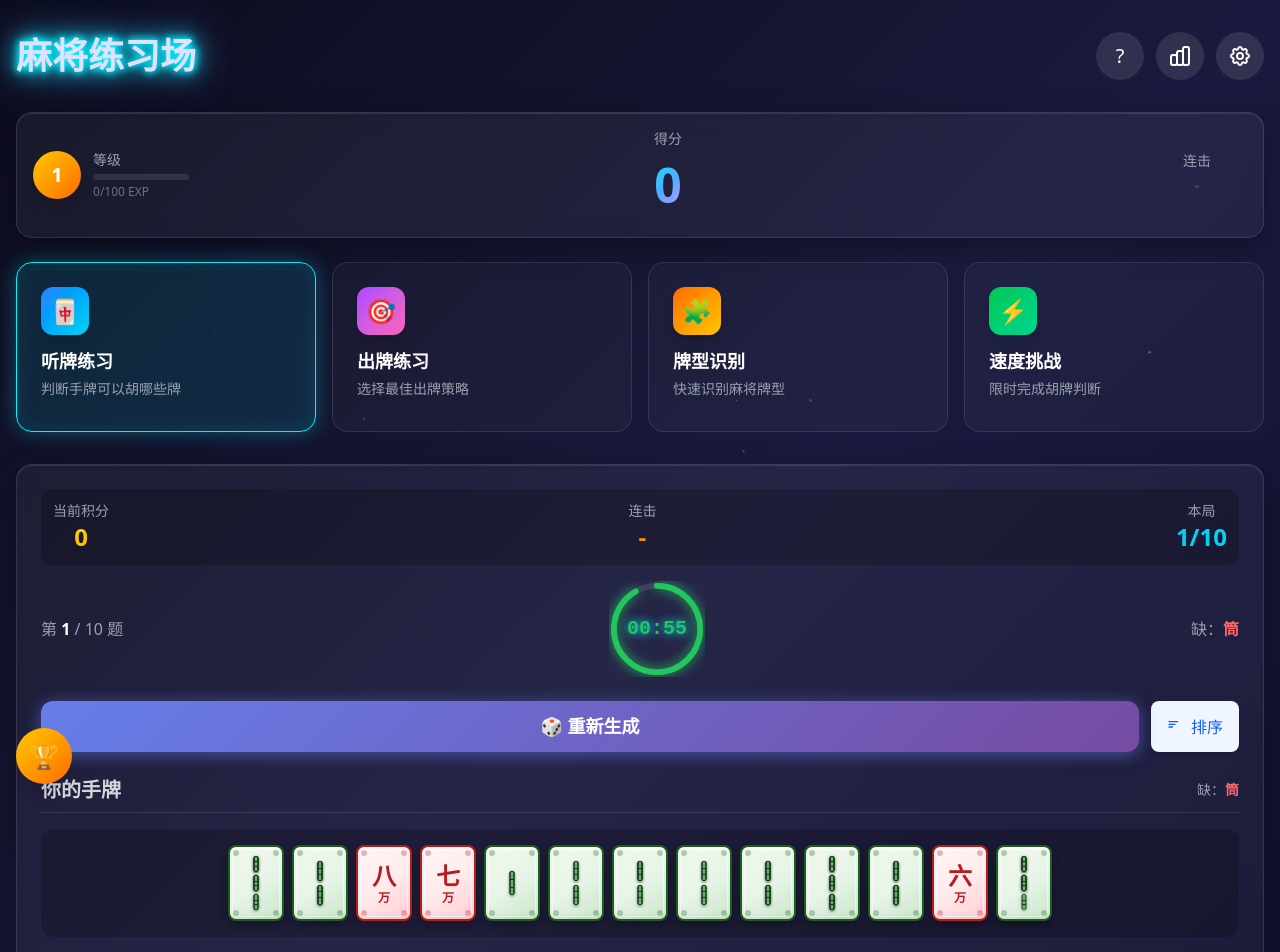
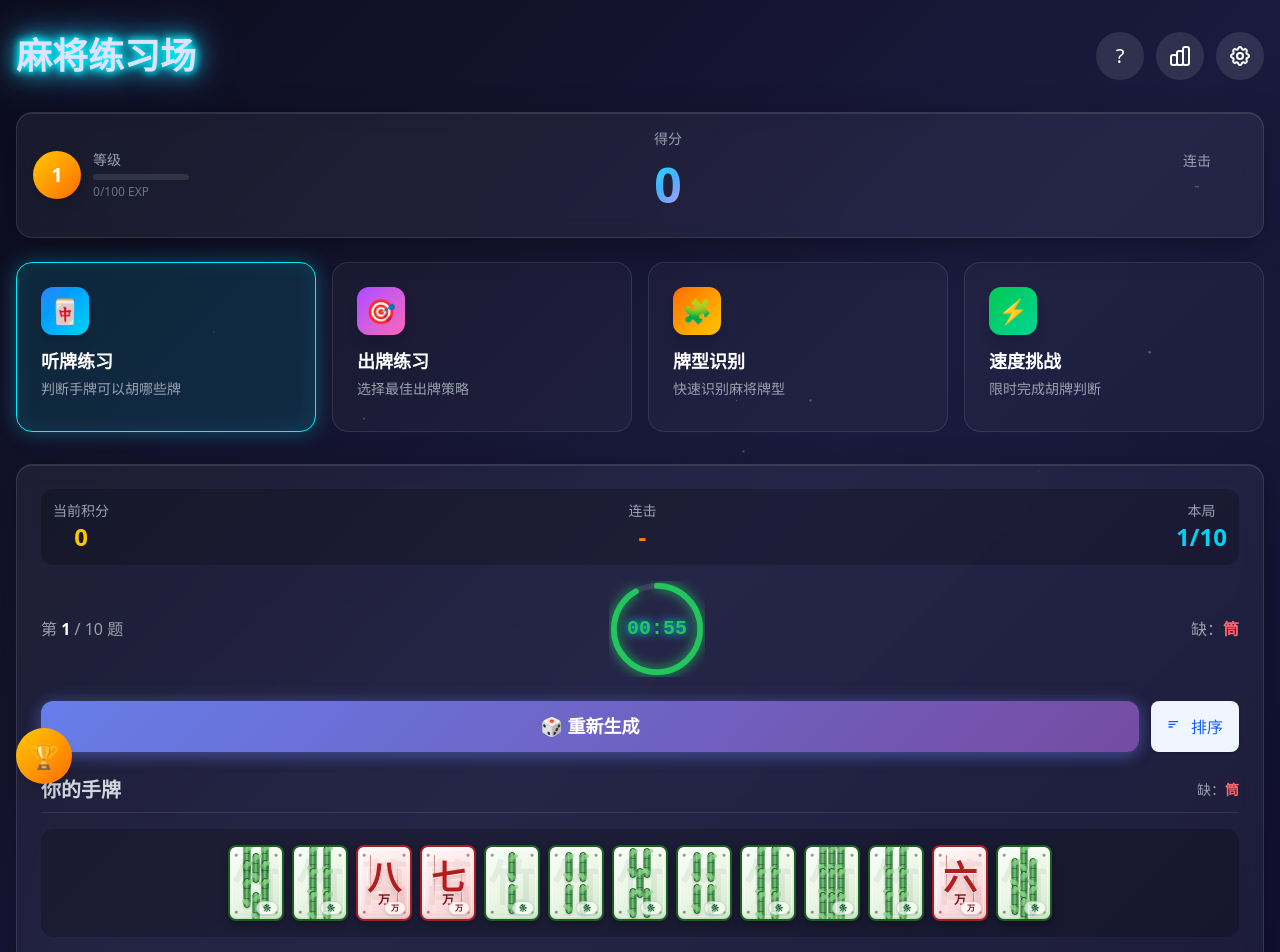
Before and after one commit to priority3/majiang-ex, a React (Vite) app: page / in a window 1280 px wide. Shown: the top 952 px of the page. Built offline with nearby package versions, Linux system fonts and the light colour scheme.

Commit message:
修复麻将牌面渲染与简单提示

```diff
--- a/src/components/MajiangTile.tsx
+++ b/src/components/MajiangTile.tsx
@@ -8,6 +8,46 @@ interface MajiangTileProps {
   error?: boolean
   disabled?: boolean
   small?: boolean
+}
+
+type SuitMeta = {
+  border: string
+  text: string
+  deep: string
+  light: string
+  bg: string
+  watermark: string
+  label: string
+}
+
+const SUIT_META: Record<Tile['type'], SuitMeta> = {
+  万: {
+    border: '#a61d24',
+    text: '#b71c1c',
+    deep: '#7f1118',
+    light: '#fff4f4',
+    bg: 'linear-gradient(145deg, #fff9f9 0%, #fde8e8 48%, #f6c5c9 100%)',
+    watermark: '萬',
+    label: '万',
+  },
+  条: {
+    border: '#1b5e20',
+    text: '#1b5e20',
+    deep: '#0f5d2b',
+    light: '#f4fbf2',
+    bg: 'linear-gradient(145deg, #f8fff6 0%, #edf8e9 48%, #cfe8c8 100%)',
+    watermark: '竹',
+    label: '条',
+  },
+  筒: {
+    border: '#0d47a1',
+    text: '#0d47a1',
+    deep: '#0a3b86',
+    light: '#f2f8ff',
+    bg: 'linear-gradient(145deg, #f7fbff 0%, #e3f0ff 48%, #b9d5ff 100%)',
+    watermark: '筒',
+    label: '筒',
+  },
 }
 
 // 万子的传统中文数字
@@ -23,8 +63,9 @@ const WAN_CHARS: Record<number, string> = {
   9: '九',
 }
 
-// 筒子的圆点排列位置 (传统布局 - 更大更清晰)
-const TONG_POSITIONS: Record<number, { x: number, y: number }[]> = {
+type DotPosition = { x: number, y: number }
+
+const TONG_LAYOUT: Record<number, DotPosition[]> = {
   1: [{ x: 50, y: 50 }],
   2: [{ x: 50, y: 30 }, { x: 50, y: 70 }],
   3: [{ x: 50, y: 25 }, { x: 35, y: 65 }, { x: 65, y: 65 }],
@@ -36,16 +77,196 @@ const TONG_POSITIONS: Record<number, { x: number, y: number }[]> = {
   9: [{ x: 30, y: 18 }, { x: 50, y: 18 }, { x: 70, y: 18 }, { x: 30, y: 50 }, { x: 50, y: 50 }, { x: 70, y: 50 }, { x: 30, y: 82 }, { x: 50, y: 82 }, { x: 70, y: 82 }],
 }
 
-// 筒子圆点组件 - 更大更清晰
-function TongDot({ count, small }: { count: number, small: boolean }) {
-  const positions = TONG_POSITIONS[count] || TONG_POSITIONS[1]
-  const dotSize = small ? 8 : count <= 3 ? 12 : count <= 6 ? 10 : 8
+const TIAO_LAYOUT: Record<number, DotPosition[]> = {
+  1: [{ x: 50, y: 50 }],
+  2: [{ x: 50, y: 28 }, { x: 50, y: 72 }],
+  3: [{ x: 50, y: 20 }, { x: 34, y: 67 }, { x: 66, y: 67 }],
+  4: [{ x: 34, y: 28 }, { x: 66, y: 28 }, { x: 34, y: 72 }, { x: 66, y: 72 }],
+  5: [{ x: 34, y: 22 }, { x: 66, y: 22 }, { x: 50, y: 50 }, { x: 34, y: 78 }, { x: 66, y: 78 }],
+  6: [{ x: 34, y: 18 }, { x: 66, y: 18 }, { x: 34, y: 50 }, { x: 66, y: 50 }, { x: 34, y: 82 }, { x: 66, y: 82 }],
+  7: [{ x: 50, y: 16 }, { x: 30, y: 36 }, { x: 70, y: 36 }, { x: 50, y: 54 }, { x: 30, y: 73 }, { x: 70, y: 73 }, { x: 50, y: 90 }],
+  8: [{ x: 30, y: 16 }, { x: 70, y: 16 }, { x: 30, y: 39 }, { x: 70, y: 39 }, { x: 30, y: 64 }, { x: 70, y: 64 }, { x: 50, y: 84 }, { x: 50, y: 29 }],
+  9: [{ x: 30, y: 16 }, { x: 50, y: 16 }, { x: 70, y: 16 }, { x: 30, y: 50 }, { x: 50, y: 50 }, { x: 70, y: 50 }, { x: 30, y: 84 }, { x: 50, y: 84 }, { x: 70, y: 84 }],
+}
+
+function CornerMark({
+  color,
+  position,
+}: {
+  color: string
+  position: 'top-left' | 'top-right' | 'bottom-left' | 'bottom-right'
+}) {
+  const map = {
+    'top-left': 'top-1 left-1',
+    'top-right': 'top-1 right-1',
+    'bottom-left': 'bottom-1 left-1',
+    'bottom-right': 'bottom-1 right-1',
+  }[position]
+
+  return <span className={`absolute ${map} text-[7px] font-black leading-none opacity-55`} style={{ color }}>●</span>
+}
+
+function Watermark({ meta, small }: { meta: SuitMeta, small: boolean }) {
+  return (
+    <div
+      className="absolute inset-0 flex items-center justify-center pointer-events-none select-none"
+      style={{
+        fontSize: small ? '36px' : '48px',
+        color: meta.border,
+        opacity: 0.07,
+        fontWeight: 900,
+        letterSpacing: 0,
+      }}
+    >
+      {meta.watermark}
+    </div>
+  )
+}
+
+function WanArtwork({ value, small, meta }: { value: number, small: boolean, meta: SuitMeta }) {
+  const numberSize = small ? 24 : 34
+  const suitSize = small ? 10 : 12
 
   return (
-    <div className="relative w-full h-full">
-      {positions.map((pos, i) => (
+    <div className="relative w-full h-full flex items-center justify-center overflow-hidden">
+      <Watermark meta={meta} small={small} />
+      <div
+        className="absolute inset-y-2 left-2 w-[1px] rounded-full opacity-55"
+        style={{ background: `linear-gradient(${meta.border}, ${meta.light})` }}
+      />
+      <div
+        className="absolute inset-y-2 right-2 w-[1px] rounded-full opacity-55"
+        style={{ background: `linear-gradient(${meta.light}, ${meta.border})` }}
+      />
+      <div className="relative flex flex-col items-center justify-center">
+        <span
+          className="font-black leading-none"
+          style={{
+            fontSize: `${numberSize}px`,
+            color: meta.text,
+            textShadow: '0 1px 0 rgba(255,255,255,0.9), 0 2px 4px rgba(0,0,0,0.14)',
+          }}
+        >
+          {WAN_CHARS[value]}
+        </span>
+        <span
+          className="font-bold leading-none"
+          style={{
+            fontSize: `${suitSize}px`,
+            color: meta.deep,
+            letterSpacing: 0,
+          }}
+        >
+          万
+        </span>
+      </div>
+    </div>
+  )
+}
+
+function BambooStem({
+  x,
+  y,
+  small,
+  meta,
+}: {
+  x: number
+  y: number
+  small: boolean
+  meta: SuitMeta
+}) {
+  const stemWidth = small ? 6 : 7
+  const stemHeight = small ? 26 : 30
+  const leafWidth = small ? 10 : 12
+  const leafHeight = small ? 3 : 4
+
+  return (
+    <div
+      className="absolute"
+      style={{
+        left: `${x}%`,
+        top: `${y}%`,
+        transform: 'translate(-50%, -50%)',
+      }}
+    >
+      <div
+        className="relative rounded-full"
+        style={{
+          width: `${stemWidth}px`,
+          height: `${stemHeight}px`,
+          background: 'linear-gradient(90deg, #0f5f26 0%, #3c9a45 18%, #7ad37c 48%, #329040 78%, #124b1d 100%)',
+          border: `1px solid ${meta.border}`,
+          boxShadow: 'inset 0 1px 2px rgba(255,255,255,0.45), 0 1px 2px rgba(0,0,0,0.18)',
+        }}
+      >
+        <div className="absolute left-0 right-0 top-[31%] h-px bg-black/30" />
+        <div className="absolute left-0 right-0 top-[66%] h-px bg-black/30" />
+      </div>
+      <div
+        className="absolute rounded-full"
+        style={{
+          left: '50%',
+          top: '18%',
+          width: `${leafWidth}px`,
+          height: `${leafHeight}px`,
+          background: 'linear-gradient(90deg, rgba(214,255,214,0.15), #92db8b)',
+          transform: 'translate(-50%, -50%) rotate(-28deg)',
+          opacity: 0.92,
+        }}
+      />
+      <div
+        className="absolute rounded-full"
+        style={{
+          left: '50%',
+          top: '82%',
+          width: `${leafWidth}px`,
+          height: `${leafHeight}px`,
+          background: 'linear-gradient(90deg, #92db8b, rgba(214,255,214,0.15))',
+          transform: 'translate(-50%, -50%) rotate(28deg)',
+          opacity: 0.92,
+        }}
+      />
+    </div>
+  )
+}
+
+function BambooArtwork({ count, small, meta }: { count: number, small: boolean, meta: SuitMeta }) {
+  const positions = TIAO_LAYOUT[count] || TIAO_LAYOUT[1]
+
+  return (
+    <div className="relative w-full h-full overflow-hidden">
+      <Watermark meta={meta} small={small} />
+      {positions.map((pos, index) => (
+        <BambooStem
+          key={index}
+          x={pos.x}
+          y={pos.y}
+          small={small}
+          meta={meta}
+        />
+      ))}
+    </div>
+  )
+}
+
+function TongDot({
+  count,
+  small,
+  meta,
+}: {
+  count: number
+  small: boolean
+  meta: SuitMeta
+}) {
+  const positions = TONG_LAYOUT[count] || TONG_LAYOUT[1]
+  const dotSize = small ? 9 : count <= 3 ? 13 : count <= 6 ? 11 : 10
+
+  return (
+    <div className="relative w-full h-full overflow-hidden">
+      <Watermark meta={meta} small={small} />
+      {positions.map((pos, index) => (
         <div
-          key={i}
+          key={index}
           className="absolute"
           style={{
             left: `${pos.x}%`,
@@ -53,94 +274,27 @@ function TongDot({ count, small }: { count: number, small: boolean }) {
             transform: 'translate(-50%, -50%)',
           }}
         >
-          {/* 外圈 */}
           <div
             className="rounded-full"
             style={{
               width: `${dotSize}px`,
               height: `${dotSize}px`,
-              background: 'radial-gradient(circle at 35% 35%, #e3f2fd 0%, #42a5f5 30%, #1e88e5 60%, #1565c0 100%)',
-              boxShadow: 'inset 0 1px 2px rgba(255,255,255,0.8), inset 0 -1px 2px rgba(0,0,0,0.3), 0 1px 3px rgba(0,0,0,0.3)',
-              border: '1px solid #0d47a1',
+              background: 'radial-gradient(circle at 35% 35%, #f8fdff 0%, #9ad0ff 30%, #419df4 62%, #0d4ba3 100%)',
+              border: `1px solid ${meta.border}`,
+              boxShadow: 'inset 0 1px 2px rgba(255,255,255,0.85), inset 0 -1px 2px rgba(0,0,0,0.22), 0 1px 3px rgba(0,0,0,0.28)',
             }}
           />
-        </div>
-      ))}
-    </div>
-  )
-}
-
-// 条子竹子组件 - 更清晰的竹子图案
-function TiaoBar({ count, small }: { count: number, small: boolean }) {
-  // 传统条子布局
-  const getBarPositions = (n: number) => {
-    const positions: { x: number, y: number }[] = []
-    if (n <= 3) {
-      // 单排
-      for (let i = 0; i < n; i++) {
-        positions.push({ x: 20 + i * 30, y: 50 })
-      }
-    }
-    else if (n <= 6) {
-      // 两排
-      const topCount = Math.ceil(n / 2)
-      for (let i = 0; i < topCount; i++) {
-        positions.push({ x: 20 + i * 30, y: 32 })
-      }
-      for (let i = 0; i < n - topCount; i++) {
-        positions.push({ x: 20 + i * 30, y: 68 })
-      }
-    }
-    else {
-      // 三排
-      const rows = [3, 3, n - 6]
-      let y = 20
-      for (const row of rows) {
-        for (let i = 0; i < row; i++) {
-          positions.push({ x: 20 + i * 30, y })
-        }
-        y += 30
-      }
-    }
-    return positions
-  }
-
-  const bars = getBarPositions(count)
-  const barWidth = small ? 4 : 5
-  const barHeight = small ? 16 : count <= 3 ? 24 : count <= 6 ? 20 : 16
-
-  return (
-    <div className="relative w-full h-full">
-      {bars.map((bar, i) => (
-        <div
-          key={i}
-          className="absolute"
-          style={{
-            left: `${bar.x}%`,
-            top: `${bar.y}%`,
-            transform: 'translate(-50%, -50%)',
-          }}
-        >
-          {/* 竹子主体 */}
           <div
+            className="absolute rounded-full"
             style={{
-              width: `${barWidth}px`,
-              height: `${barHeight}px`,
-              background: 'linear-gradient(90deg, #1b5e20 0%, #388e3c 20%, #66bb6a 50%, #388e3c 80%, #1b5e20 100%)',
-              borderRadius: '2px',
-              boxShadow: 'inset 0 0 3px rgba(255,255,255,0.4), 0 1px 3px rgba(0,0,0,0.3)',
-              position: 'relative',
-              border: '1px solid #0d3311',
+              left: `${dotSize * 0.18}px`,
+              top: `${dotSize * 0.18}px`,
+              width: `${dotSize * 0.22}px`,
+              height: `${dotSize * 0.22}px`,
+              background: 'rgba(255,255,255,0.6)',
+              filter: 'blur(0.2px)',
             }}
-          >
-            {/* 竹节 */}
-            {!small && (
-              <>
-                <div style={{ position: 'absolute', top: '33%', left: 0, right: 0, height: '1px', background: '#0d3311' }} />
-                <div style={{ position: 'absolute', top: '66%', left: 0, right: 0, height: '1px', background: '#0d3311' }} />
-              </>
-            )}
-          </div>
+          />
         </div>
       ))}
     </div>
@@ -157,9 +311,6 @@ export function MajiangTile({
   small = false,
 }: MajiangTileProps) {
   const sizeClass = small ? 'w-10 h-14' : 'w-14 h-20'
-  const wanTextClass = small ? 'text-lg' : 'text-2xl'
-  const typeTextClass = small ? 'text-[9px]' : 'text-xs'
-
   const stateClass = selected
     ? 'selected'
     : correct
@@ -168,24 +319,7 @@ export function MajiangTile({
         ? 'error'
         : ''
 
-  // 根据花色设置不同的颜色主题
-  const colorTheme = tile.type === '万'
-    ? {
-        border: '#b71c1c',
-        text: '#b71c1c',
-        bg: 'linear-gradient(145deg, #fff5f5 0%, #ffebee 50%, #ffcdd2 100%)',
-      }
-    : tile.type === '条'
-      ? {
-          border: '#1b5e20',
-          text: '#1b5e20',
-          bg: 'linear-gradient(145deg, #f1f8e9 0%, #e8f5e9 50%, #c8e6c9 100%)',
-        }
-      : {
-          border: '#0d47a1',
-          text: '#0d47a1',
-          bg: 'linear-gradient(145deg, #e3f2fd 0%, #bbdefb 50%, #90caf9 100%)',
-        }
+  const meta = SUIT_META[tile.type]
 
   return (
     <div
@@ -196,46 +330,39 @@ export function MajiangTile({
         <div
           className="tile-face"
           style={{
-            background: colorTheme.bg,
-            borderColor: colorTheme.border,
+            background: meta.bg,
+            borderColor: meta.border,
           }}
         >
-          {/* 装饰圆点 - 四角 */}
-          <div className="tile-dot" style={{ top: '3px', left: '3px', background: colorTheme.border, opacity: 0.3 }} />
-          <div className="tile-dot" style={{ top: '3px', right: '3px', background: colorTheme.border, opacity: 0.3 }} />
-          <div className="tile-dot" style={{ bottom: '3px', left: '3px', background: colorTheme.border, opacity: 0.3 }} />
-          <div className="tile-dot" style={{ bottom: '3px', right: '3px', background: colorTheme.border, opacity: 0.3 }} />
+          <CornerMark color={meta.border} position="top-left" />
+          <CornerMark color={meta.border} position="top-right" />
+          <CornerMark color={meta.border} position="bottom-left" />
+          <CornerMark color={meta.border} position="bottom-right" />
 
-          {/* 牌面内容 */}
-          <div className="flex flex-col items-center justify-center h-full">
+          <div className="relative flex items-center justify-center w-full h-full px-1">
             {tile.type === '万'
               ? (
-                  <>
-                    <span
-                      className={`${wanTextClass} font-bold`}
-                      style={{ color: colorTheme.text }}
-                    >
-                      {WAN_CHARS[tile.value]}
-                    </span>
-                    <span
-                      className={`${typeTextClass} font-bold -mt-0.5`}
-                      style={{ color: colorTheme.text }}
-                    >
-                      万
-                    </span>
-                  </>
+                  <WanArtwork value={tile.value} small={small} meta={meta} />
                 )
               : tile.type === '条'
                 ? (
-                    <div className="w-full h-full p-1">
-                      <TiaoBar count={tile.value} small={small} />
-                    </div>
+                    <BambooArtwork count={tile.value} small={small} meta={meta} />
                   )
                 : (
-                    <div className="w-full h-full p-1">
-                      <TongDot count={tile.value} small={small} />
-                    </div>
+                    <TongDot count={tile.value} small={small} meta={meta} />
                   )}
+
+            <div
+              className="absolute right-1 bottom-1 rounded-full px-1.5 py-0.5 font-black leading-none shadow-sm"
+              style={{
+                fontSize: small ? '7px' : '8px',
+                color: meta.deep,
+                background: 'rgba(255,255,255,0.72)',
+                border: `1px solid ${meta.border}33`,
+              }}
+            >
+              {meta.label}
+            </div>
           </div>
         </div>
       </div>
```
Also changed, not shown: src/components/TingMode.tsx (+24 -0 lines).
